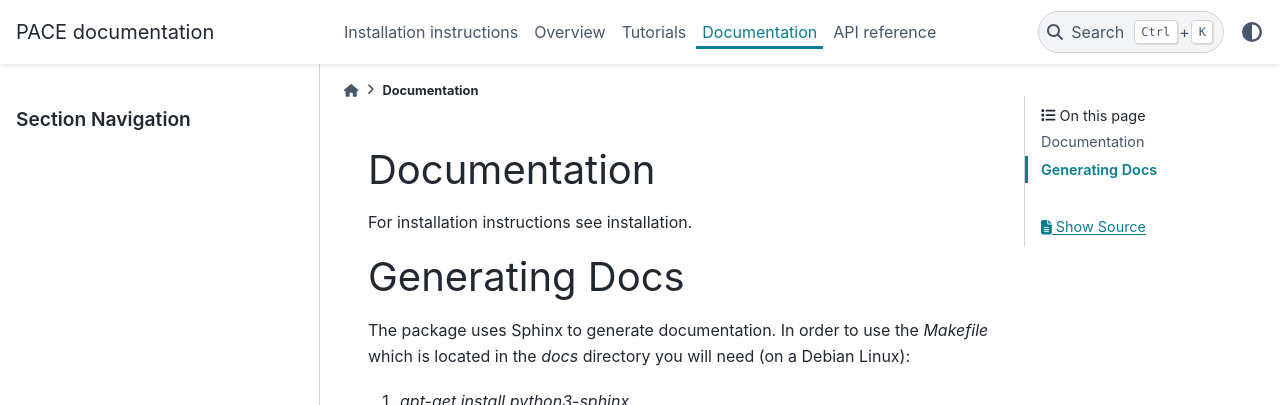
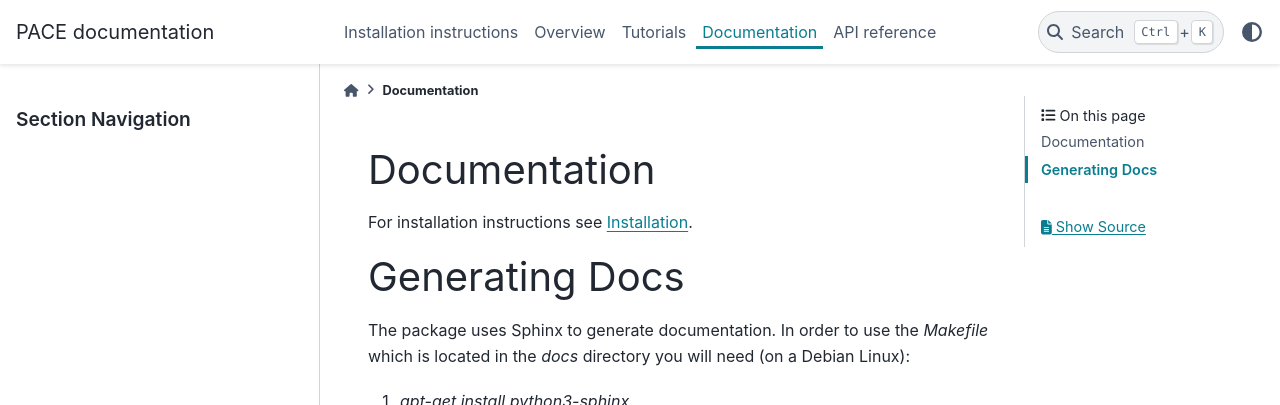
Before and after one commit to alan-turing-institute/setvis, a Sphinx documentation site: the page built from docs/source/documentation.rst, in a window 1280 px wide and 972 px high. Shown: the top 405 px of the window. Built offline with Sphinx 7.4.7 and the PyData theme 0.15.4, drawn with Linux system fonts in a browser that asks for light colours; part of the change alters nothing that is shown.

```diff
--- a/docs/source/documentation.rst
+++ b/docs/source/documentation.rst
@@ -1,7 +1,7 @@
 Documentation
 =============
 
-For installation instructions see installation.
+For installation instructions see :ref:`Installation <installation-instructions>`.
 
 Generating Docs
 ===============
```
